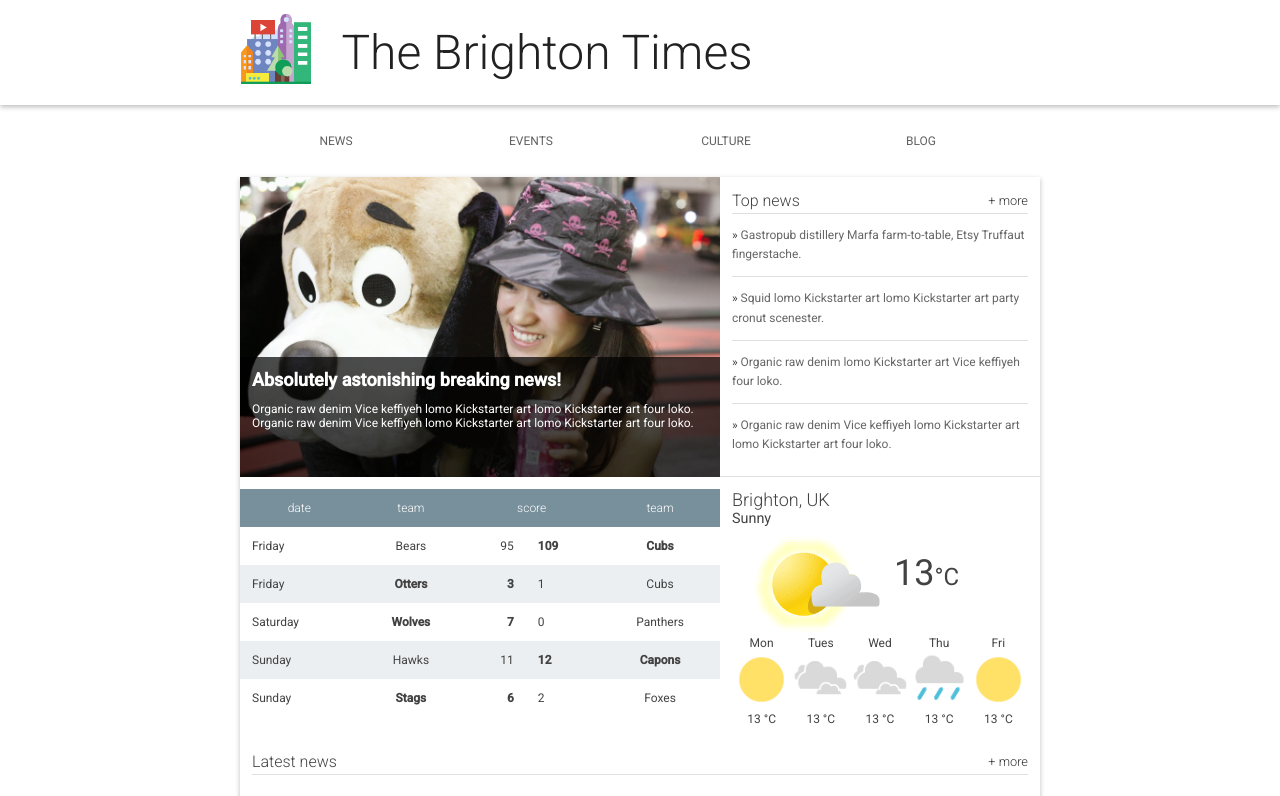
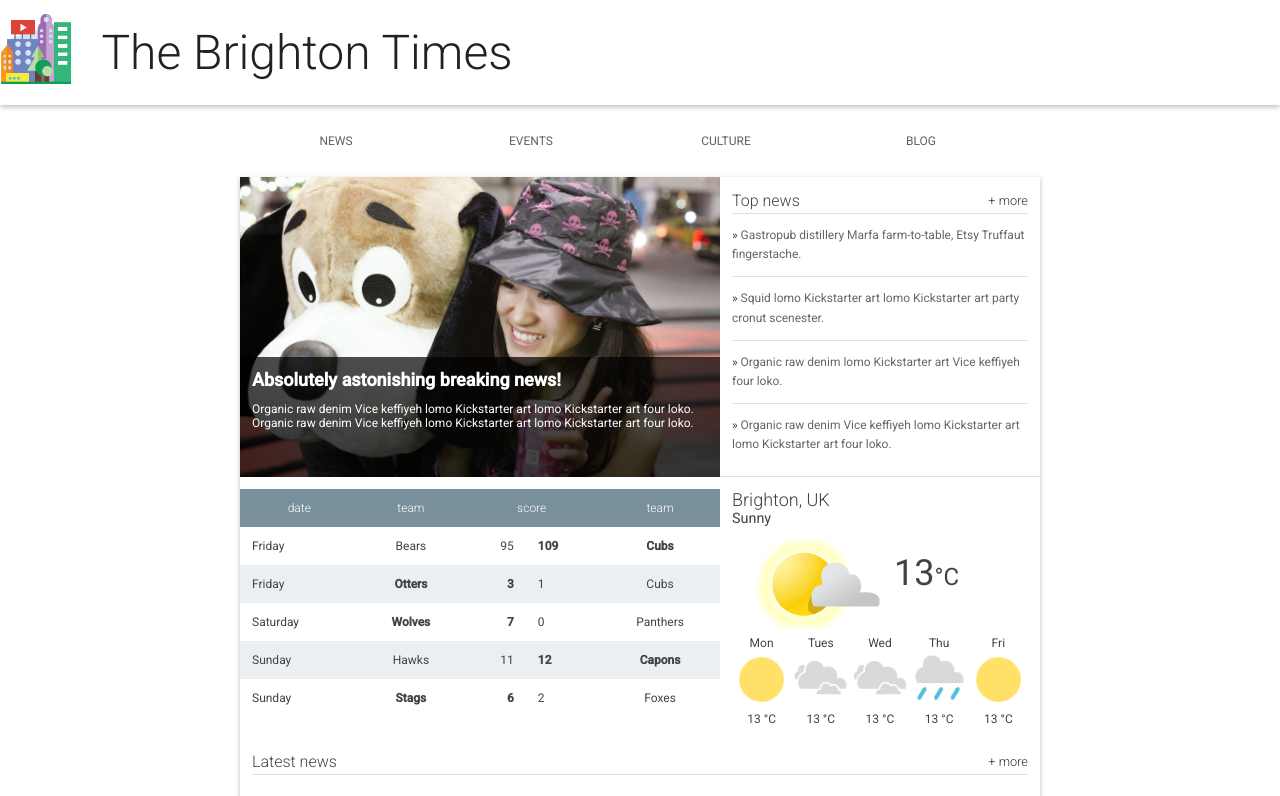
Before and after one commit to maxipombo/FEND_Home-town-app, a plain HTML site: page index.html in a window 1280 px wide. Shown: the top 796 px of the page. Drawn offline with Linux system fonts and the light colour scheme.

Commit message:
Delete header_inner

```diff
--- a/index.html
+++ b/index.html
@@ -1,6 +1,7 @@
 <!doctype html>
 <html lang="en">
   <head>
+    <meta name="viewport" content="width=device-width, initial-scale=1.0">
     <meta charset="utf-8">
     <meta http-equiv="X-UA-Compatible" content="IE=edge">
     <title>Brighton Times</title>
@@ -10,12 +11,10 @@
   <body>
 
     <header class="header">
-      <div class="header__inner">
         <img class="header__logo" src="images/city.png" alt="iconic view of a cityscape">
         <h1 class="header__title">
           The Brighton Times
         </h1>
-      </div>
     </header>
 
     <nav id="drawer" class="nav">
--- a/main.css
+++ b/main.css
@@ -16,7 +16,7 @@ h1, h2, h3, h4, h5 {
 }
 
 header, nav, footer, section, article, div {
-  box-sizing: border-box;
+  box-sizing: border-box; max-width: 100%;
 }
 
 ul {
@@ -50,12 +50,6 @@ ul {
   box-shadow: 0 2px 5px rgba(0, 0, 0, 0.26);
   min-height: 56px;
   transition: min-height 0.3s;
-}
-
-.header__inner {
-  width: 800px;
-  margin-left: auto;
-  margin-right: auto;
 }
 
 .header__logo {
```
